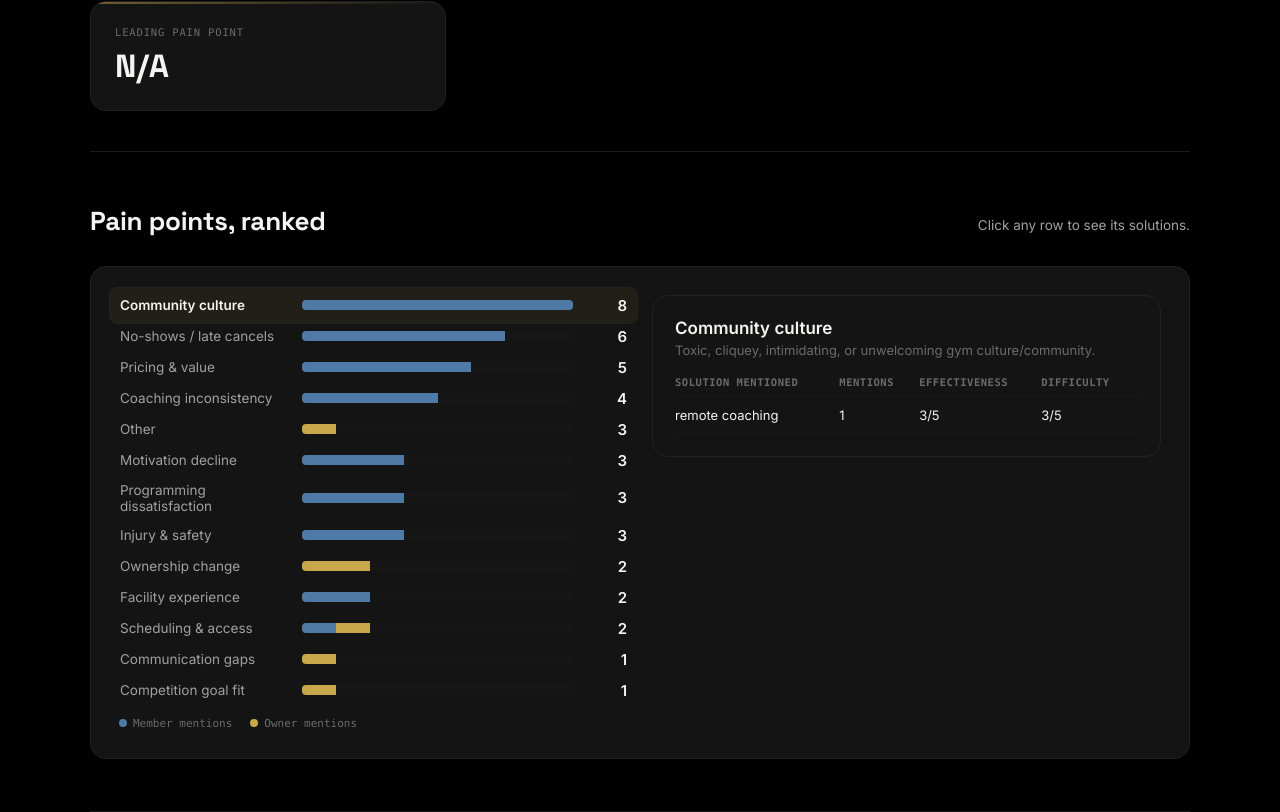
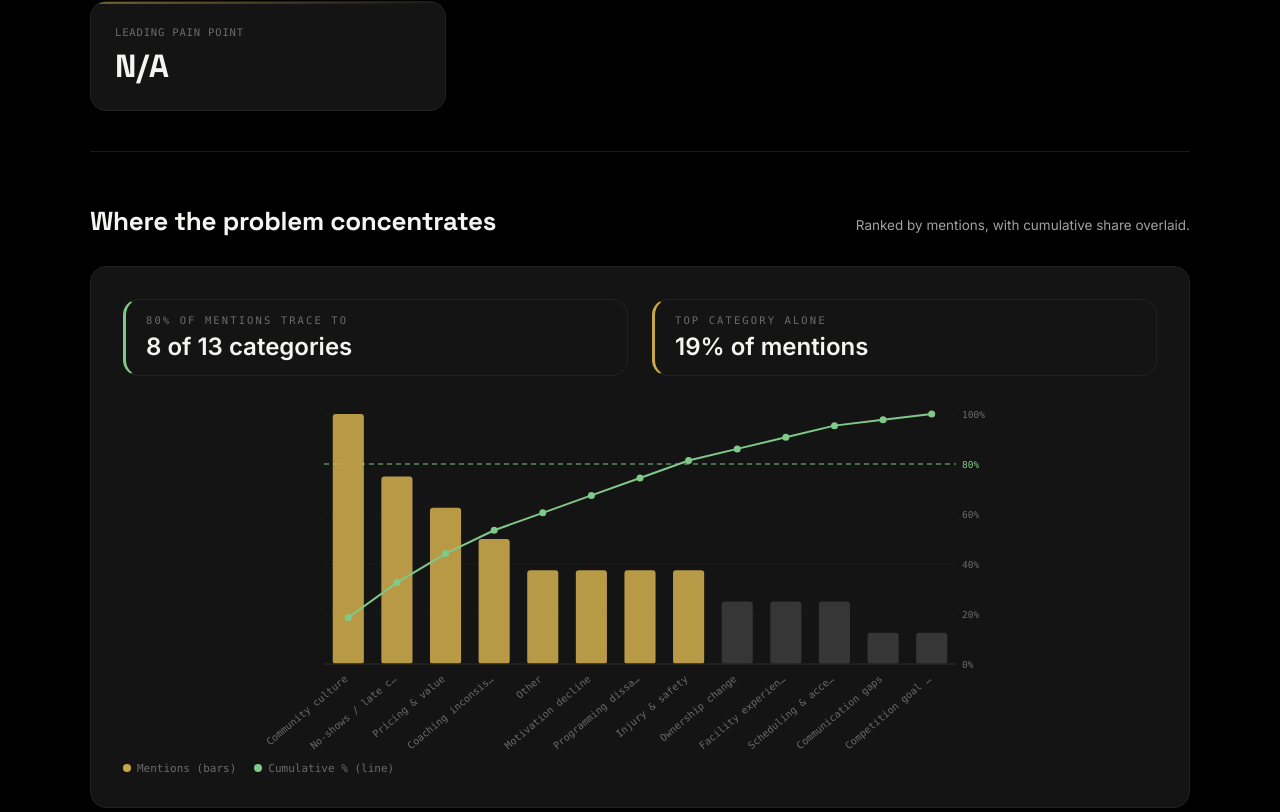
Before and after one commit to Santhoshi129/readout-sync, a Next.js app: page /retention-research in a window 1280 px wide. Shown: the part 628-1440 px from the top of the page. Built offline with nearby package versions, Linux system fonts and the light colour scheme.

Commit message:
Add Pareto concentration section as analytical opener

```diff
--- a/app/retention-research/page.tsx
+++ b/app/retention-research/page.tsx
@@ -1,5 +1,6 @@
 import { Topbar } from "@/components/Topbar";
 import { Donut, StatTiles } from "@/components/Charts";
+import { ParetoChart } from "@/components/ParetoChart";
 import { QuickWinsMatrix } from "@/components/QuickWinsMatrix";
 import { PainPointRanking } from "@/components/PainPointRanking";
 import { EvidenceTable } from "@/components/EvidenceTable";
@@ -54,6 +55,16 @@ export default function RetentionResearch() {
               { label: "Leading pain point", value: null, note: label(top.pain_point) },
             ]}
           />
+        </div>
+
+        <div className="section">
+          <div className="section-head">
+            <div className="section-title">Where the problem concentrates</div>
+            <div style={{ color: "var(--ink-dim)", fontSize: 13.5 }}>Ranked by mentions, with cumulative share overlaid.</div>
+          </div>
+          <div className="card" style={{ padding: 32 }}>
+            <ParetoChart rows={rows} />
+          </div>
         </div>
 
         <div className="section">
```
